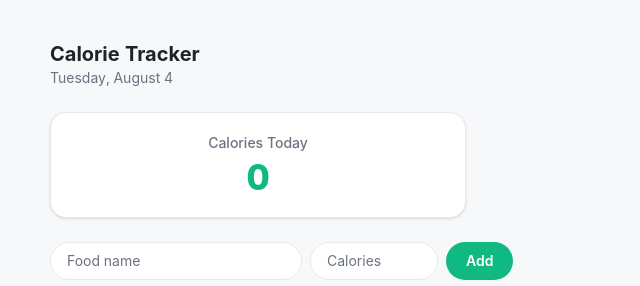
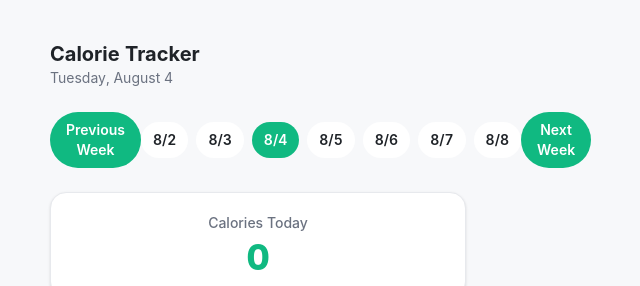
Before and after one commit to kvine11/calorie-tracker, a React (Vite) app in the folder frontend/: page / in a window 1280 px wide. Shown: the top 286 px of the page, without its empty margins (382-1022 px from the left). Built offline with nearby package versions, Linux system fonts and the light colour scheme; no server answers.

Commit message:
working date features

```diff
--- a/frontend/src/App.jsx
+++ b/frontend/src/App.jsx
@@ -4,6 +4,7 @@ import Header from "./components/Header.jsx";
 import CalorieSummary from "./components/CalorieSummary.jsx";
 import MealForm from "./components/MealForm.jsx";
 import MealList from "./components/MealList.jsx";
+import DateSelection from "./components/DateSelection.jsx";
 
 export default function App() {
   const [meals, setMeals] = useState([]);
@@ -37,6 +38,7 @@ export default function App() {
   return (
     <div className="mx-auto flex min-h-screen max-w-md flex-col gap-6 px-4 py-10">
       <Header />
+      <DateSelection entryDate={entryDate} onDateChange={setEntryDate} />
       <CalorieSummary total={total} />
       <MealForm onAdd={handleAdd} />
       <MealList meals={meals} onDelete={handleDelete} />
--- /dev/null
+++ b/frontend/src/components/DateSelection.jsx
@@ -0,0 +1,86 @@
+import { useState } from "react";
+
+// TODO: decide the prop contract with App.jsx — e.g. selectedDate (string or Date?)
+// and an onDateChange callback so a click here can update App's entryDate state.
+function DateSelection({ entryDate , onDateChange }) {
+  // TODO: local state for whichever date anchors the visible week.
+  const year = entryDate.split("-")[0];
+  const month = entryDate.split("-")[1];
+  const day = entryDate.split("-")[2];
+  const [anchorDate, setAnchorDate] = useState(new Date(year, month - 1, day));
+
+  // TODO: given an anchor date, return the 7 dates (Sun-Sat) of its week.
+  function getWeekDates() {
+    const weekDates = [];
+    for (let i = 0; i < 7; i++) {
+      const date = new Date(anchorDate);
+      const firstDayOfWeek = date.getDate() - date.getDay(); // Get the first day of the week (Sunday)
+      date.setDate(firstDayOfWeek + i);
+      weekDates.push(date);
+    }
+
+    return weekDates;
+  }
+
+  // TODO: move the visible week back by 7 days.
+  const handlePreviousWeek = () => {
+    const previousWeekDate = new Date(anchorDate);
+    previousWeekDate.setDate(previousWeekDate.getDate() - 7);
+    setAnchorDate(previousWeekDate);
+    handleDateClick(previousWeekDate);
+  };
+
+  // TODO: move the visible week forward by 7 days.
+  const handleNextWeek = () => {
+    const nextWeekDate = new Date(anchorDate);
+    nextWeekDate.setDate(nextWeekDate.getDate() + 7);
+    setAnchorDate(nextWeekDate);
+    handleDateClick(nextWeekDate);
+  };
+
+  // TODO: handle a click on a specific day — update local + (eventually) App state.
+  const handleDateClick = (date) => {
+    setAnchorDate(date);
+    onDateChange(date.toISOString().split("T")[0]);
+  };
+
+  return (
+    <div className="flex items-center justify-between">
+      <button
+        onClick={handlePreviousWeek}
+        className="rounded-full bg-accent px-4 py-2 text-sm font-semibold text-white transition hover:opacity-90 focus-visible:outline focus-visible:outline-2 focus-visible:outline-offset-2 focus-visible:outline-accent"
+      >
+        Previous Week
+      </button>
+
+      <div className="flex gap-2">
+        {
+          /* TODO: map over the week's dates and render each day (label + number),
+            with a click handler and a visual style for the selected day. */
+          getWeekDates().map((date) => (
+            <button
+              key={date.toISOString()}
+              onClick={() => handleDateClick(date)}
+              className={`rounded-full px-3 py-2 text-sm font-semibold transition hover:opacity-90 focus-visible:outline focus-visible:outline-2 focus-visible:outline-offset-2 focus-visible:outline-accent ${
+                date.toDateString() === anchorDate.toDateString()
+                  ? "bg-accent text-white"
+                  : "bg-card text-ink hover:bg-gray-100"
+              }`}
+            >
+              {date.getMonth() + 1}/{date.getDate()}
+            </button>
+          ))
+        }
+      </div>
+
+      <button
+        onClick={handleNextWeek}
+        className="rounded-full bg-accent px-4 py-2 text-sm font-semibold text-white transition hover:opacity-90 focus-visible:outline focus-visible:outline-2 focus-visible:outline-offset-2 focus-visible:outline-accent"
+      >
+        Next Week
+      </button>
+    </div>
+  );
+}
+
+export default DateSelection;
```
